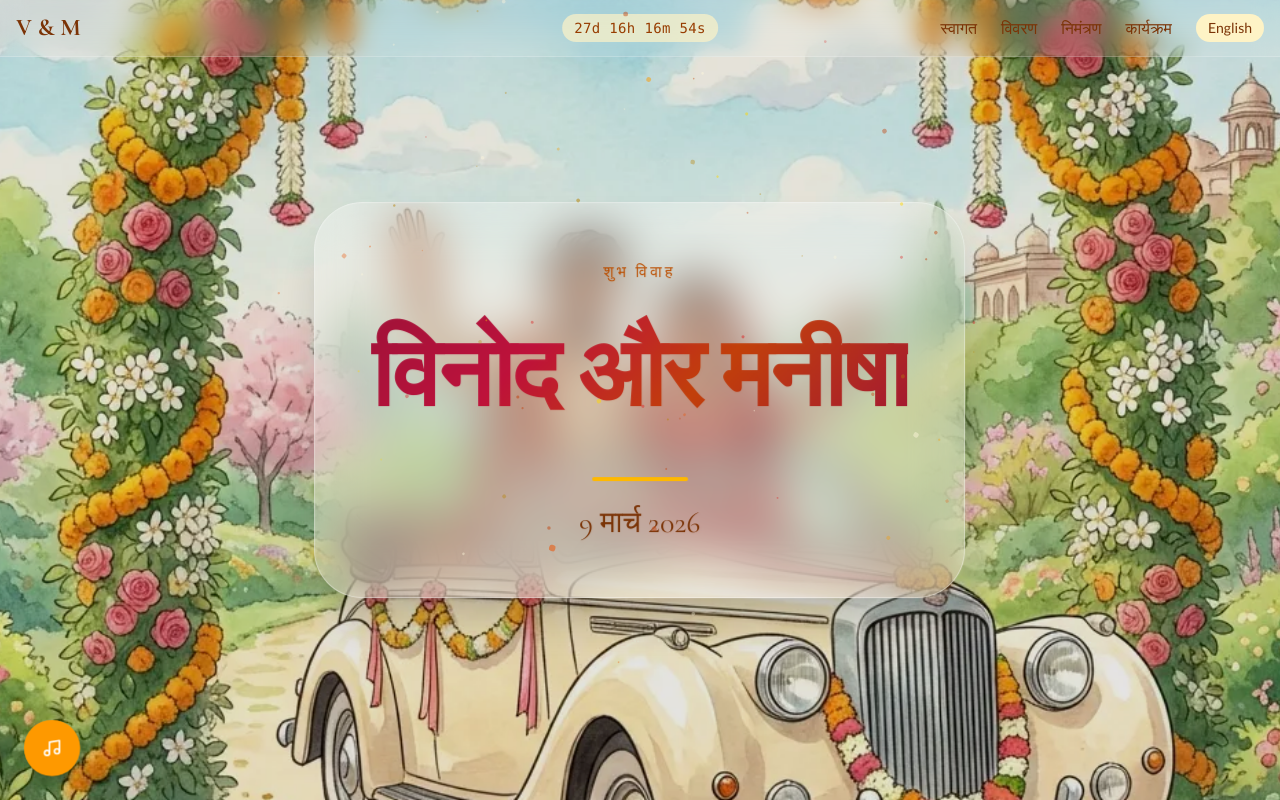
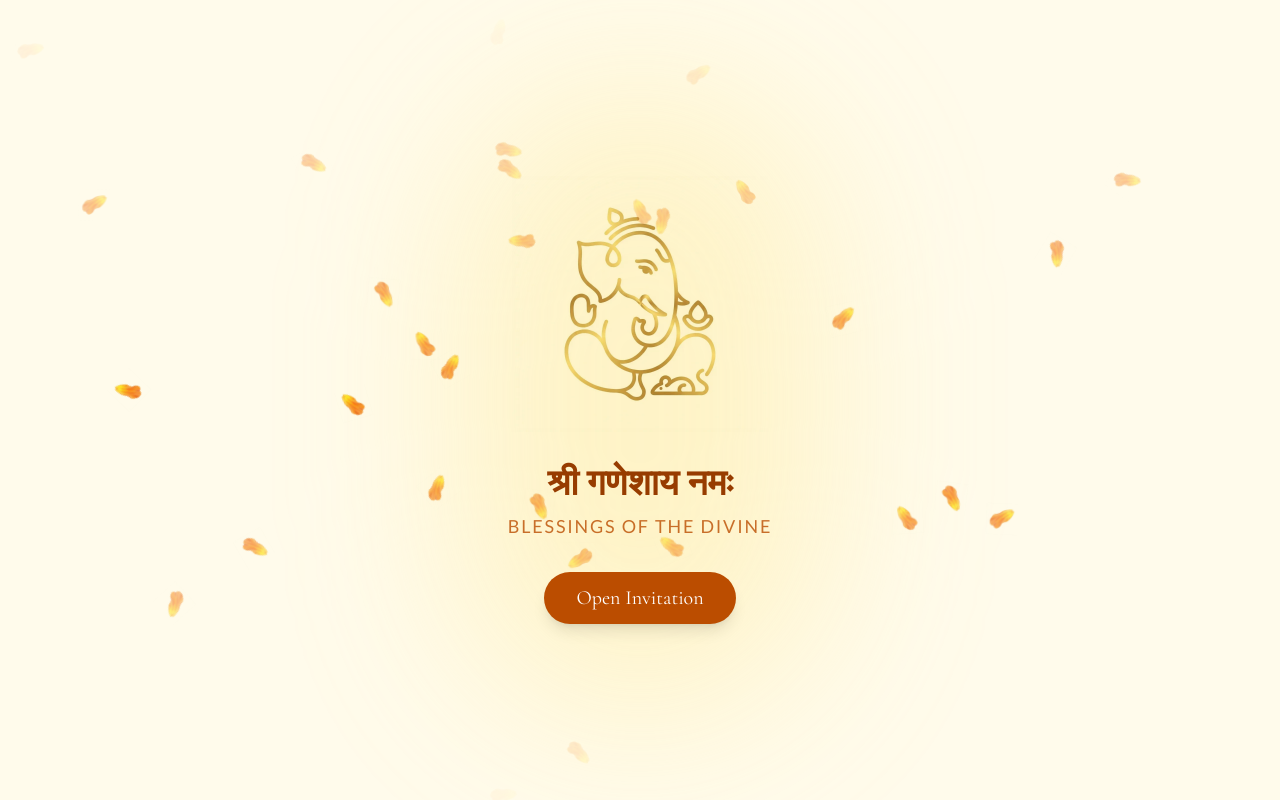
Before and after one commit to mahendra1290/marriage-card, a React (Vite) app: page / in a window 1280 px wide. Shown: the top 800 px of the page. Built offline with nearby package versions, Linux system fonts and the light colour scheme.

Commit message:
feat: fix audio

```diff
--- a/src/components/layout/Preloader.tsx
+++ b/src/components/layout/Preloader.tsx
@@ -2,6 +2,7 @@ import React, { useEffect, useState } from 'react';
 import { motion } from 'framer-motion';
 import ganeshaSymbol from '../../assets/ganesha-symbol.webp';
 import petal from '../../assets/marigold-petal.webp';
+import { playAudio } from '../../utils/audioManager';
 
 interface PreloaderProps {
   onComplete: () => void;
@@ -42,18 +43,25 @@ const FlowerPetal = ({ index }: { index: number }) => {
 
 export const Preloader: React.FC<PreloaderProps> = ({ onComplete }) => {
   const [petals, setPetals] = useState<number[]>([]);
+  const [showButton, setShowButton] = useState(false);
 
   useEffect(() => {
-    // Determine total animation time
+    // Show the "Open" button after 2.5s of animation instead of auto-dismissing
     const timer = setTimeout(() => {
-      onComplete();
-    }, 4500); // 4.5 seconds total duration
+      setShowButton(true);
+    }, 2500);
 
     // Create petals
     setPetals(Array.from({ length: 30 }, (_, i) => i));
 
     return () => clearTimeout(timer);
-  }, [onComplete]);
+  }, []);
+
+  const handleOpen = () => {
+    // Explicit user click -> safe to instantiate and play audio
+    playAudio();
+    onComplete();
+  };
 
   return (
     <motion.div
@@ -96,9 +104,28 @@ export const Preloader: React.FC<PreloaderProps> = ({ onComplete }) => {
           <p className="text-3xl md:text-4xl text-amber-800 font-serif font-bold mb-2">
             श्री गणेशाय नमः
           </p>
-          <p className="text-amber-700/80 text-lg uppercase tracking-widest">
+          <p className="text-amber-700/80 text-lg uppercase tracking-widest mb-8">
             Blessings of the Divine
           </p>
+
+          <motion.div
+            initial={{ opacity: 0, y: 20 }}
+            animate={{ opacity: showButton ? 1 : 0, y: showButton ? 0 : 20 }}
+            transition={{ duration: 0.5 }}
+          >
+            <button
+              onClick={handleOpen}
+              disabled={!showButton}
+              className={`
+                bg-amber-700 hover:bg-amber-800 text-white px-8 py-3 rounded-full
+                font-serif text-xl shadow-lg transition-all duration-300
+                flex items-center gap-3 mx-auto
+                ${!showButton ? 'pointer-events-none' : 'hover:scale-105 active:scale-95'}
+              `}
+            >
+              Open Invitation
+            </button>
+          </motion.div>
         </motion.div>
       </div>
     </motion.div>
--- a/src/utils/audioManager.ts
+++ b/src/utils/audioManager.ts
@@ -2,7 +2,9 @@
 let audio: HTMLAudioElement | null = null;
 let autoplayAttempted = false;
 
-export function getAudio(): HTMLAudioElement {
+// We delay creating the Audio object until the exact moment of the first user
+// interaction. This is required by strict mobile browser policies (Android Chrome).
+function initAudio(): HTMLAudioElement {
   if (!audio) {
     audio = new Audio('/wedding-music.mp3');
     audio.loop = true;
@@ -11,19 +13,24 @@ export function getAudio(): HTMLAudioElement {
   return audio;
 }
 
+export function getAudio(): HTMLAudioElement {
+  return initAudio();
+}
+
 export function playAudio(): void {
-  const a = getAudio();
+  const a = initAudio();
   if (a.paused) {
-    a.play().catch(() => {
+    a.play().then(() => {
+      autoplayAttempted = true;
+    }).catch(() => {
       // Audio autoplay blocked by browser policy
     });
   }
 }
 
 export function pauseAudio(): void {
-  const a = getAudio();
-  if (!a.paused) {
-    a.pause();
+  if (audio && !audio.paused) {
+    audio.pause();
   }
 }
 
@@ -31,32 +38,21 @@ export function isAudioPlaying(): boolean {
   return !!audio && !audio.paused;
 }
 
-// Ensure audio plays on the very first user interaction with the document.
-// Native DOM events are required by mobile browsers (Safari/Chrome) to unlock audio.
+// Global fallback listener in case they interact with something else first
 if (typeof window !== 'undefined') {
   const handleFirstInteraction = () => {
     if (autoplayAttempted) return;
 
-    // Some browsers require audio to be initialized directly in the native event handler
-    const a = getAudio();
+    const a = initAudio();
     if (a.paused) {
       a.play().then(() => {
         autoplayAttempted = true;
-
-        // Success! Remove listeners.
+        document.removeEventListener('click', handleFirstInteraction, true);
         document.removeEventListener('touchstart', handleFirstInteraction, true);
-        document.removeEventListener('click', handleFirstInteraction, true);
-        document.removeEventListener('keydown', handleFirstInteraction, true);
-      }).catch(() => {
-        // Failed (e.g., policy block), keep listeners alive for the next interaction
-      });
-    } else {
-      autoplayAttempted = true;
+      }).catch(() => {});
     }
   };
 
-  // Use capture phase (true) to ensure it grabs the event before React can stop propagation
-  document.addEventListener('touchstart', handleFirstInteraction, { capture: true, passive: true });
-  document.addEventListener('click', handleFirstInteraction, { capture: true });
-  document.addEventListener('keydown', handleFirstInteraction, { capture: true });
+  document.addEventListener('click', handleFirstInteraction, { capture: true, once: true });
+  document.addEventListener('touchstart', handleFirstInteraction, { capture: true, once: true });
 }
```
